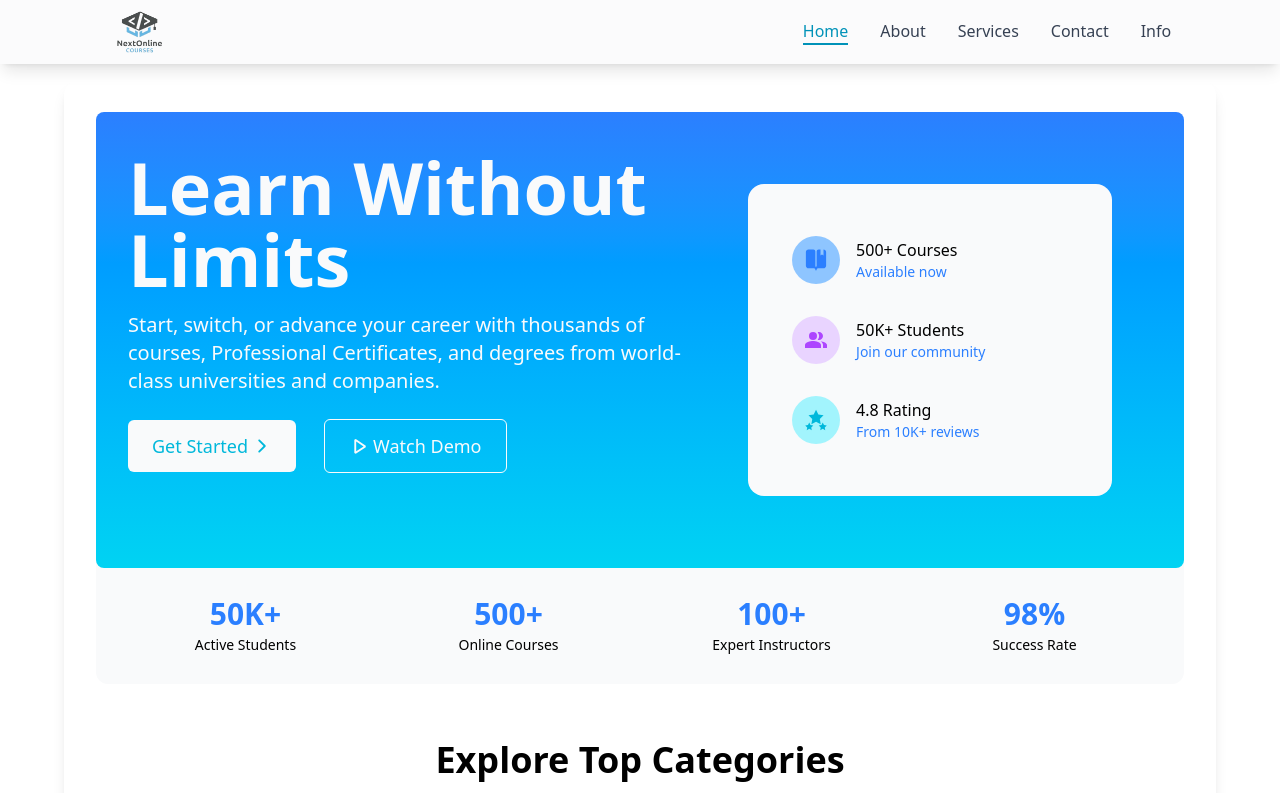
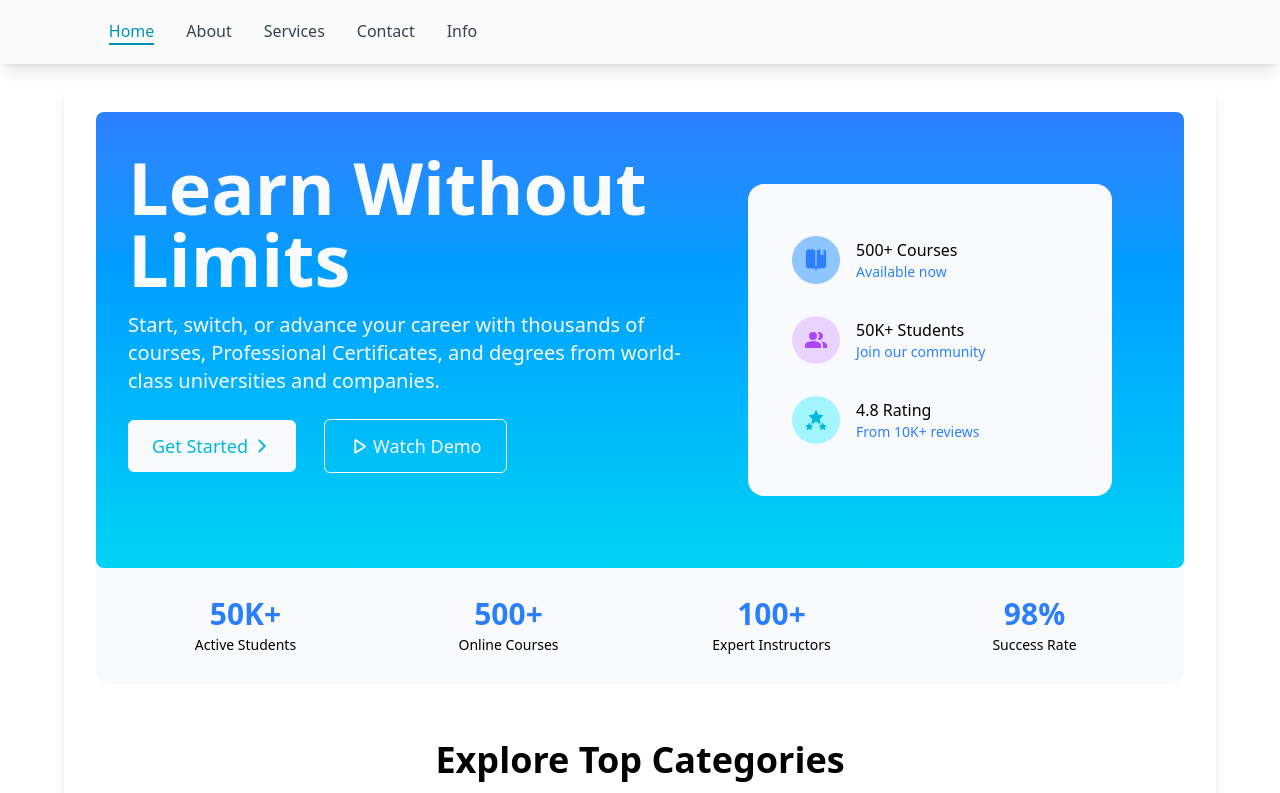
Before and after one commit to Nha4-UI/LeaningOnlineProject, a React (Vite) app: page / in a window 1280 px wide. Shown: the top 793 px of the page. Built offline with nearby package versions, Linux system fonts and the light colour scheme.

Commit message:
NextOnline Courses

```diff
--- a/src/layout/Header.jsx
+++ b/src/layout/Header.jsx
@@ -3,7 +3,7 @@
 import React from "react";
 import { RiMenu4Line } from "react-icons/ri";
 import { NavLink } from "react-router-dom";
-import noclogo from "../assets/images/noclogo.jpg";
+// import noclogo from "../assets/images/noclogo.jpg";
 
 const Header = () => {
   const [menuOpen, setMenuOpen] = React.useState(false);
@@ -21,7 +21,7 @@ const Header = () => {
         <div className="w-full md:max-w-6xl lg:max-w-[93%] mx-auto px-4 md:px-16">
           <div className="flex justify-between items-center h-16">
             {/* Logo */}
-            <img src={noclogo} alt="" className="h-full rounded-lg" />
+            {/* <img src={noclogo} alt="" className="h-full rounded-lg" /> */}
 
             {/* Nav Links */}
             <div className="hidden md:flex md:items-center md:space-x-8">
```
